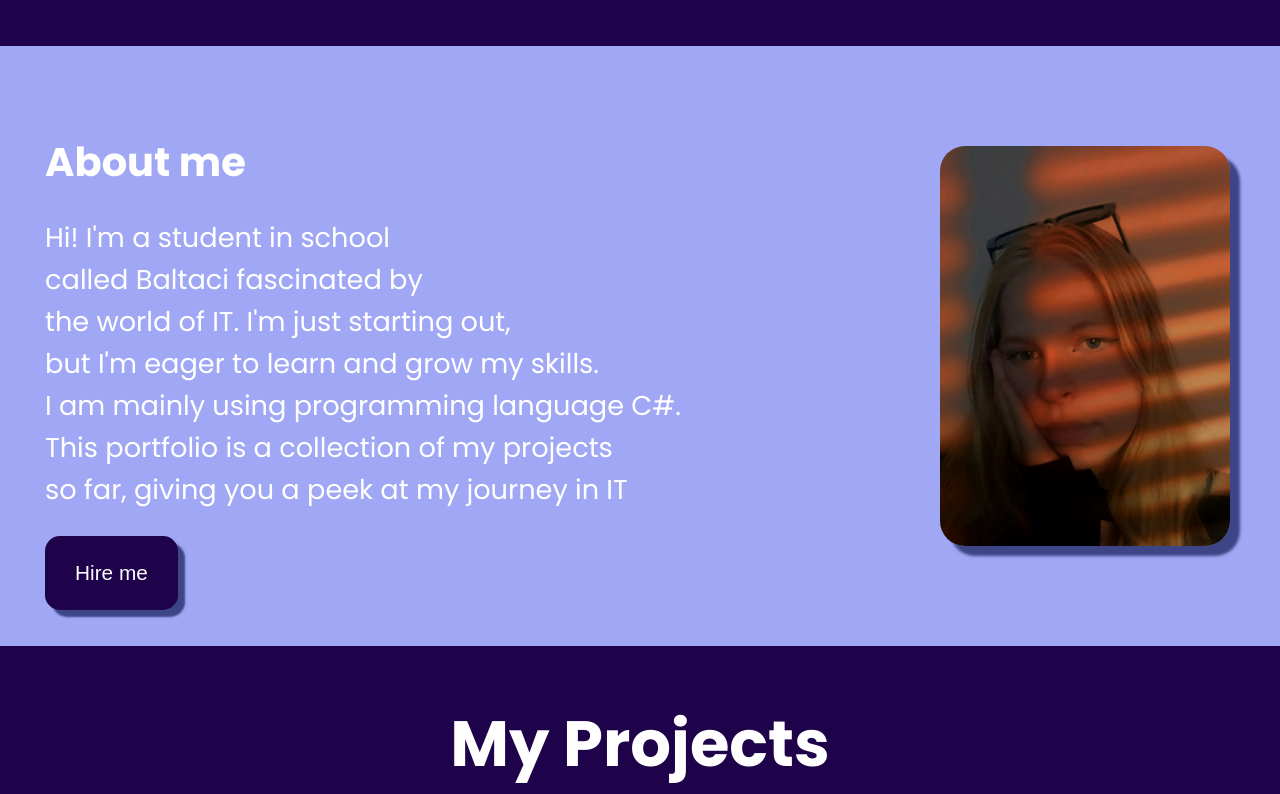
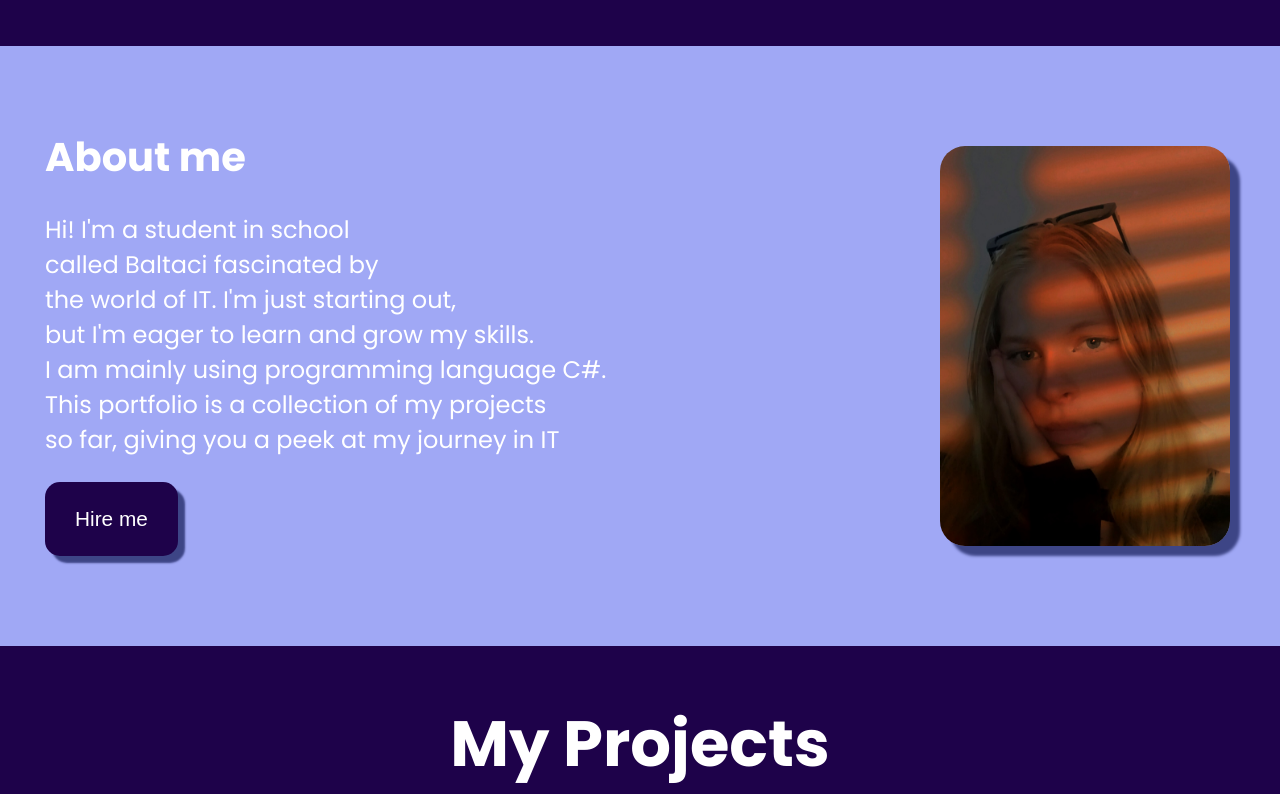
Before and after one commit to janee06/janee06.github.io, a plain HTML site: page index.html in a window 1280 px wide. Shown: the part 960-1754 px from the top of the page. Drawn offline with nearby package versions, Linux system fonts and the light colour scheme.

Commit message:
about me section

```diff
--- a/style.css
+++ b/style.css
@@ -195,12 +195,11 @@ header nav a:hover {
 }
 .about h1 {
     margin-bottom: 25px;
-    font-size: 4rem;
-    margin-top: 60px;
+    font-size: 3.5rem;
 }
 .about p {
     margin-bottom: 25px;
-    font-size: 1.7rem;
+    font-size: 1.5rem;
 }
 
 .aboutImg {
```
